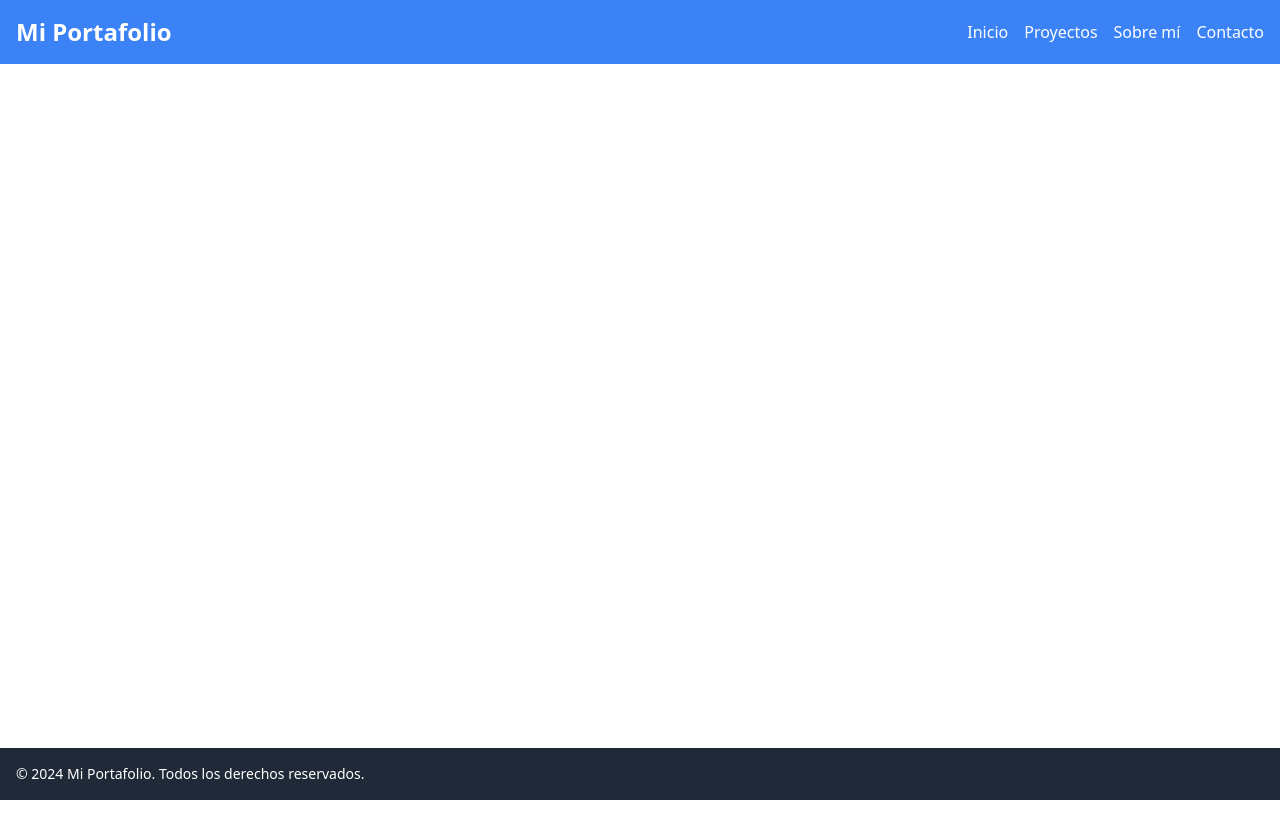
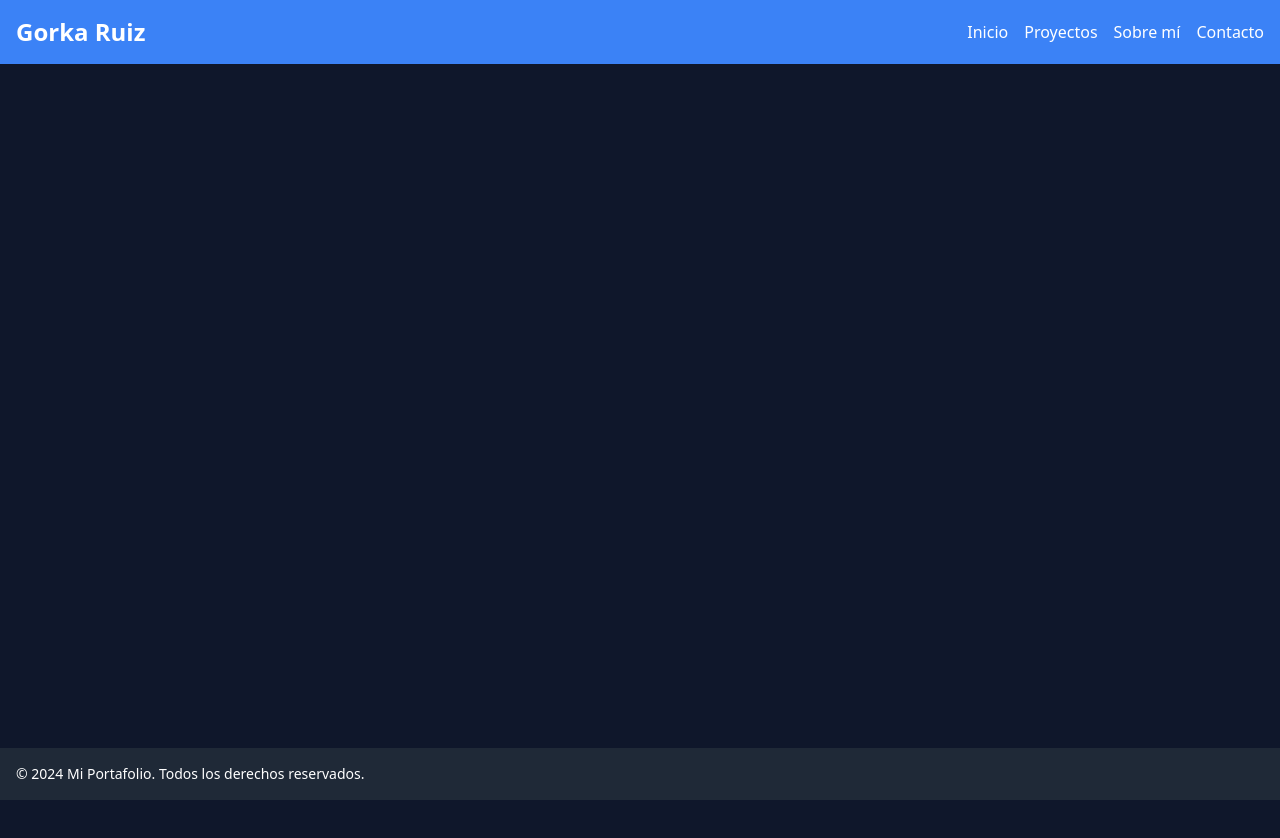
Before and after one commit to Gorka29/portfolio, an Angular app: page / in a window 1280 px wide. Shown: the top 838 px of the page. Before the commit the page ends 800 px from the top, so only its background shows below. Built offline with nearby package versions, Linux system fonts and the light colour scheme.

Commit message:
segundo commit

```diff
--- a/angular.json
+++ b/angular.json
@@ -103,5 +103,8 @@
         }
       }
     }
+  },
+  "cli": {
+    "analytics": false
   }
 }
--- a/src/app/app.component.html
+++ b/src/app/app.component.html
@@ -1,3 +1,8 @@
 <app-header />
-<router-outlet />
+<div class="contenedor-principal">
+  <div class="contenido">
+    <router-outlet />
+  </div>
+</div>
+
 <app-footer />
--- a/src/app/app.component.scss
+++ b/src/app/app.component.scss
@@ -0,0 +1,11 @@
+// Asumiendo que tienes un contenedor principal (por ejemplo, el body o un div que envuelve todo)
+body, .contenedor-principal {
+  display: flex;
+  flex-direction: column;
+  min-height: 100vh;
+}
+
+.contenido {
+  background-color: #0F172B;
+  flex-grow: 1;
+}
--- a/src/app/header/header.component.html
+++ b/src/app/header/header.component.html
@@ -1,6 +1,6 @@
 <header class="bg-blue-500 p-4">
   <nav class="container mx-auto flex justify-between items-center">
-    <h1 class="text-white text-2xl font-bold">Mi Portafolio</h1>
+    <h1 class="text-white text-2xl font-bold">Gorka Ruiz</h1>
 
     <!-- Menú para pantallas grandes -->
     <ul class="hidden md:flex space-x-4">
@@ -20,7 +20,7 @@
 
   <!-- Menú móvil -->
   <div class="md:hidden" [ngClass]="{'hidden': !menuAbierto}">
-    <ul class="bg-blue-600 mt-2 p-2 space-y-2">
+    <ul class="mt-2 p-2 space-y-2">
       <li><a href="#" class="block text-white hover:text-gray-200 py-1">Inicio</a></li>
       <li><a href="#" class="block text-white hover:text-gray-200 py-1">Proyectos</a></li>
       <li><a href="#" class="block text-white hover:text-gray-200 py-1">Sobre mí</a></li>
```
